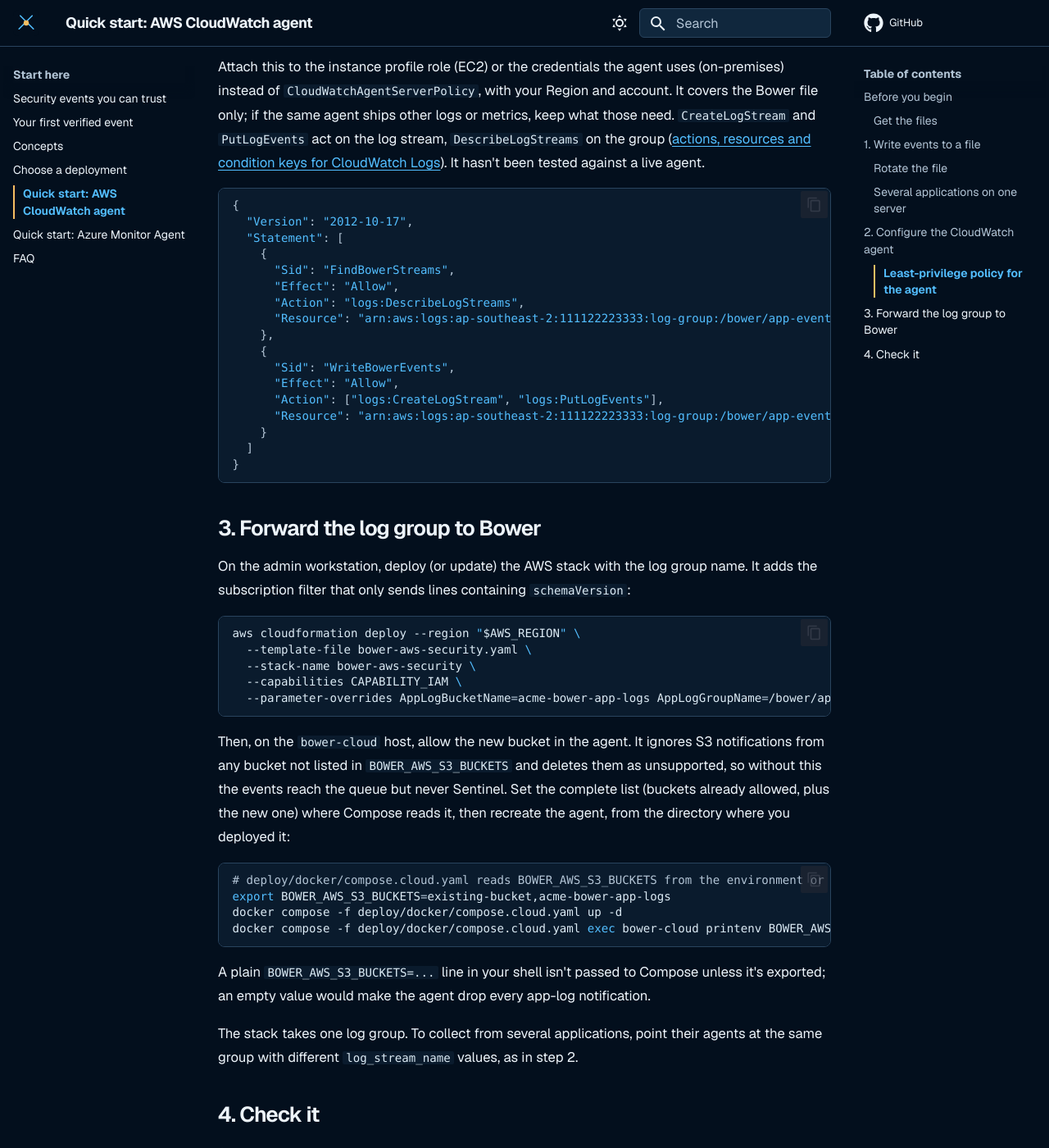
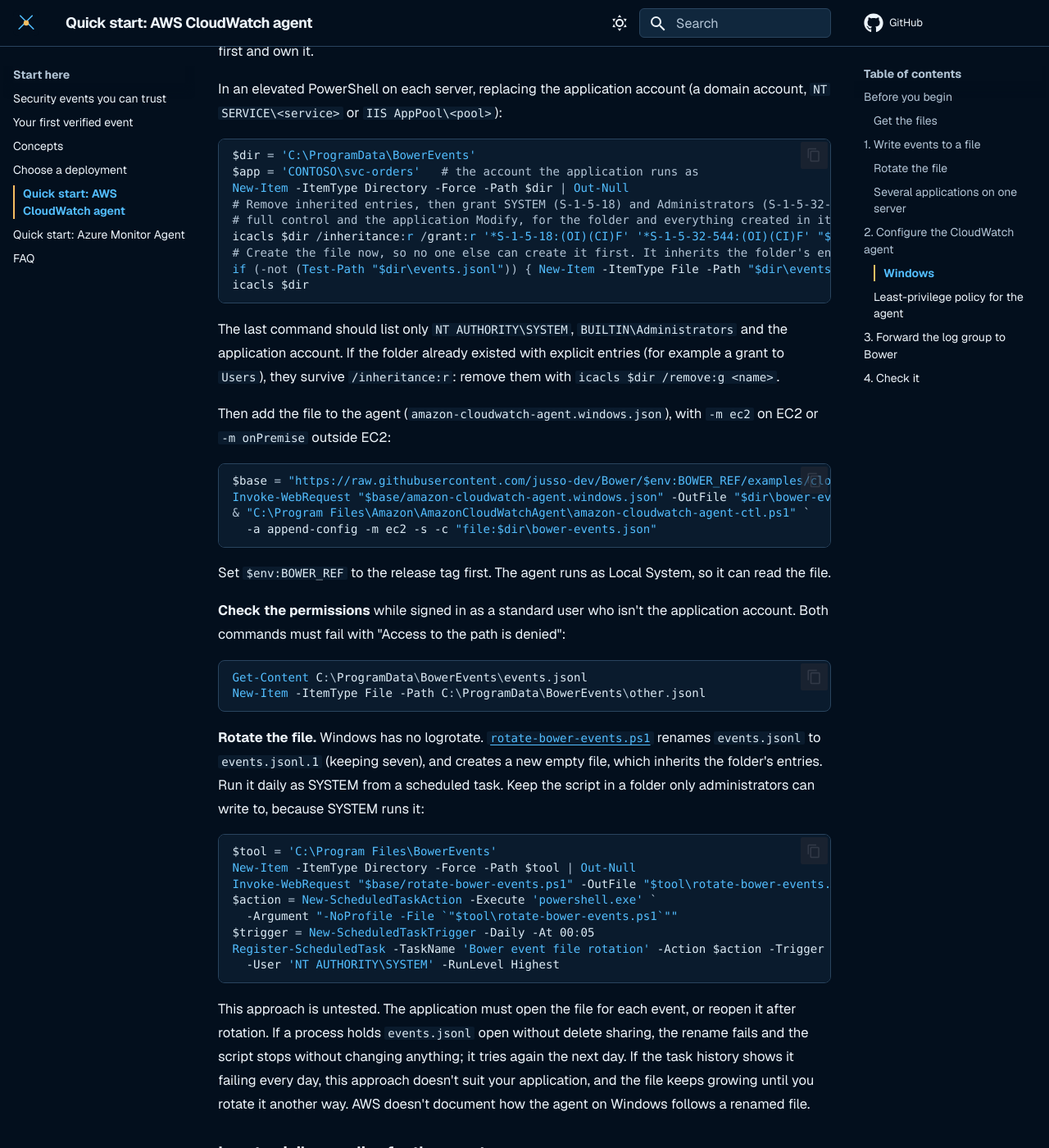
Before and after one commit to jusso-dev/Bower, an MkDocs documentation site: the page built from docs/getting-started/aws-cloudwatch-agent.md, in a window 1280 px wide and 1400 px high, scrolled down 6227 px. Shown: the whole window at 82% size. Built offline with MkDocs 1.6.1 and Material for MkDocs 9.7.7, drawn with Linux system fonts in a browser that asks for light colours; some of the changed text lies outside the part shown.

Commit message:
docs(getting-started): lock down the Windows event folder and rotate the file (#246)
The Windows steps created C:\ProgramData\BowerEvents with inherited
ProgramData permissions, which let any local user read the unredacted
events or create events.jsonl first. They now give commands: icacls
/inheritance:r, /grant:r SYSTEM and Administrators full control (by
SID) and the application account Modify, all (OI)(CI); pre-create the
file; list the result. They also give a check as a standard user
(reading the file and creating a file must both be denied), and a note
that explicit entries survive /inheritance:r.

Windows rotation: new examples/cloud-agents/aws/rotate-bower-events.ps1
renames events.jsonl to .1 (keeping seven) and creates an empty file
that inherits the folder ACL, run daily as SYSTEM by a scheduled task
from an admin-only folder. The guide says it is untested, what happens
when a writer holds the file open, and that AWS does not document how
the agent on Windows follows a renamed file. The -m ec2 / -m onPremise
choice sits beside the Windows apply command. CI's existing PowerShell
parser check now includes examples/cloud-agents/aws/*.ps1.

Not tested: none of the Windows commands or the script were run on
Windows, and this environment refused to run pwsh at all, so the
script has not even been parsed locally (CI's parser step will do
that). The icacls lines were written from Microsoft's icacls reference
(/grant:r, F, M, (OI), (CI), *SID form) and the /inheritance:r form this
repository already uses in docs/production-readiness/03-storage-pressure.md.
Measured: mkdocs build --strict, check_links.py and actionlint pass.

Co-Authored-By: Claude Opus 5.5 <noreply@anthropic.com>

````diff
--- a/docs/getting-started/aws-cloudwatch-agent.md
+++ b/docs/getting-started/aws-cloudwatch-agent.md
@@ -252,18 +252,82 @@ sudo /opt/aws/amazon-cloudwatch-agent/bin/amazon-cloudwatch-agent-ctl \
   -a append-config -m ec2 -s -c file:/opt/aws/amazon-cloudwatch-agent/etc/bower-events.json
 ```
 
-Windows ([`amazon-cloudwatch-agent.windows.json`](https://github.com/jusso-dev/Bower/blob/main/examples/cloud-agents/aws/amazon-cloudwatch-agent.windows.json),
-file `C:\ProgramData\BowerEvents\events.jsonl`):
+### Windows
+
+!!! note "Not yet run on Windows"
+    The Windows commands below were written from Microsoft's documentation for `icacls` and
+    the ScheduledTasks module. They haven't been run on a Windows server: try them on a test
+    server first, and run the checks at the end of this section.
+
+The event file is `C:\ProgramData\BowerEvents\events.jsonl`. A folder made under
+`C:\ProgramData` inherits an ACL that lets every local user create files (the Bower installer
+breaks inheritance on its own folder for the same reason), so lock the folder down before the
+application writes to it. Without that, any local user could read the unredacted events, or
+create `events.jsonl` first and own it.
+
+In an elevated PowerShell on each server, replacing the application account (a domain
+account, `NT SERVICE\<service>` or `IIS AppPool\<pool>`):
 
 ```powershell
-New-Item -ItemType Directory -Force -Path C:\ProgramData\BowerEvents | Out-Null
-Copy-Item amazon-cloudwatch-agent.windows.json C:\ProgramData\BowerEvents\bower-events.json
-& "C:\Program Files\Amazon\AmazonCloudWatchAgent\amazon-cloudwatch-agent-ctl.ps1" `
-  -a append-config -m ec2 -s -c file:C:\ProgramData\BowerEvents\bower-events.json
+$dir = 'C:\ProgramData\BowerEvents'
+$app = 'CONTOSO\svc-orders'   # the account the application runs as
+New-Item -ItemType Directory -Force -Path $dir | Out-Null
+# Remove inherited entries, then grant SYSTEM (S-1-5-18) and Administrators (S-1-5-32-544)
+# full control and the application Modify, for the folder and everything created in it.
+icacls $dir /inheritance:r /grant:r '*S-1-5-18:(OI)(CI)F' '*S-1-5-32-544:(OI)(CI)F' "${app}:(OI)(CI)M"
+# Create the file now, so no one else can create it first. It inherits the folder's entries.
+if (-not (Test-Path "$dir\events.jsonl")) { New-Item -ItemType File -Path "$dir\events.jsonl" | Out-Null }
+icacls $dir
 ```
 
-Grant the application's account Modify on `C:\ProgramData\BowerEvents` so it can create and
-append to `events.jsonl`. The agent runs as Local System and can read it.
+The last command should list only `NT AUTHORITY\SYSTEM`, `BUILTIN\Administrators` and the
+application account. If the folder already existed with explicit entries (for example a
+grant to `Users`), they survive `/inheritance:r`: remove them with `icacls $dir /remove:g <name>`.
+
+Then add the file to the agent (`amazon-cloudwatch-agent.windows.json`), with `-m ec2` on EC2
+or `-m onPremise` outside EC2:
+
+```powershell
+$base = "https://raw.githubusercontent.com/jusso-dev/Bower/$env:BOWER_REF/examples/cloud-agents/aws"
+Invoke-WebRequest "$base/amazon-cloudwatch-agent.windows.json" -OutFile "$dir\bower-events.json"
+& "C:\Program Files\Amazon\AmazonCloudWatchAgent\amazon-cloudwatch-agent-ctl.ps1" `
+  -a append-config -m ec2 -s -c "file:$dir\bower-events.json"
+```
+
+Set `$env:BOWER_REF` to the release tag first. The agent runs as Local System, so it can read
+the file.
+
+**Check the permissions** while signed in as a standard user who isn't the application
+account. Both commands must fail with "Access to the path is denied":
+
+```powershell
+Get-Content C:\ProgramData\BowerEvents\events.jsonl
+New-Item -ItemType File -Path C:\ProgramData\BowerEvents\other.jsonl
+```
+
+**Rotate the file.** Windows has no logrotate.
+[`rotate-bower-events.ps1`](https://github.com/jusso-dev/Bower/blob/main/examples/cloud-agents/aws/rotate-bower-events.ps1)
+renames `events.jsonl` to `events.jsonl.1` (keeping seven), and creates a new empty file,
+which inherits the folder's entries. Run it daily as SYSTEM from a scheduled task. Keep the
+script in a folder only administrators can write to, because SYSTEM runs it:
+
+```powershell
+$tool = 'C:\Program Files\BowerEvents'
+New-Item -ItemType Directory -Force -Path $tool | Out-Null
+Invoke-WebRequest "$base/rotate-bower-events.ps1" -OutFile "$tool\rotate-bower-events.ps1"
+$action = New-ScheduledTaskAction -Execute 'powershell.exe' `
+  -Argument "-NoProfile -File `"$tool\rotate-bower-events.ps1`""
+$trigger = New-ScheduledTaskTrigger -Daily -At 00:05
+Register-ScheduledTask -TaskName 'Bower event file rotation' -Action $action -Trigger $trigger `
+  -User 'NT AUTHORITY\SYSTEM' -RunLevel Highest
+```
+
+This approach is untested. The application must open the file for each event, or reopen it
+after rotation. If a process holds `events.jsonl` open without delete sharing, the rename
+fails and the script stops without changing anything; it tries again the next day. If the
+task history shows it failing every day, this approach doesn't suit your application, and
+the file keeps growing until you rotate it another way. AWS doesn't document how the agent on
+Windows follows a renamed file.
 
 ### Least-privilege policy for the agent
 
@@ -339,7 +403,9 @@ sudo -u orders-api python3 /tmp/emit_event.py /var/log/bower/events.jsonl \
   --application orders-api --environment production
 ```
 
-It prints the `eventId`. Then:
+On Windows, run `python emit_event.py C:\ProgramData\BowerEvents\events.jsonl` as the
+application account (for example with `runas /user:CONTOSO\svc-orders`). It prints the
+`eventId`. Then:
 
 1. On the server: `sudo tail -1 /var/log/bower/events.jsonl` shows the event.
 2. In CloudWatch Logs: the event appears in `/bower/app-events`.
````
Also changed, not shown: 2 other files.
